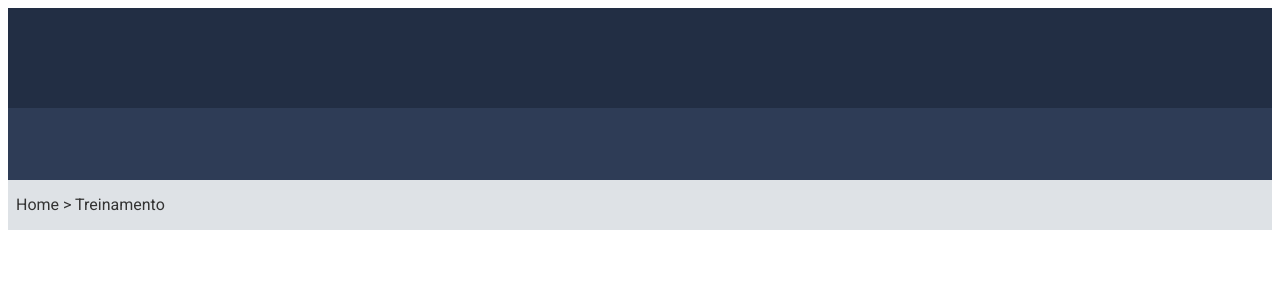
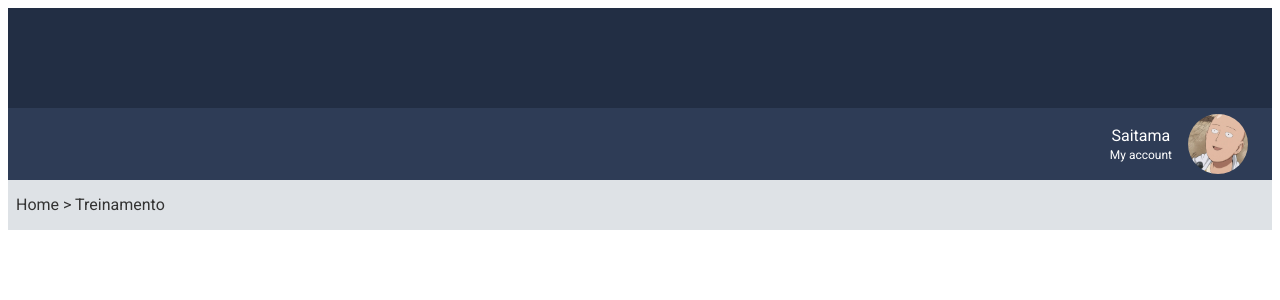
Before and after one commit to iuritb/code-it, a Vue app: page / in a window 1280 px wide. Shown: the top 300 px of the page. Built offline with nearby package versions, Linux system fonts and the light colour scheme.

Commit message:
update navbar

```diff
--- a/src/components/layout/NavBar.vue
+++ b/src/components/layout/NavBar.vue
@@ -1,18 +1,47 @@
 <template>
-  <nav class="container"></nav>
-  <!-- <nav>
-    <ul>
-      <li><a href="#">Página inicial</a></li>
-      <li><a href="#">Sobre</a></li>
-      <li><a href="#">Contato</a></li>
-    </ul>
-  </nav> -->
+  <nav class="nav">
+    <div class="nav__user">
+      <span class="nav__user-name">Saitama</span>
+      <span class="nav__user-profile">My account</span>
+    </div>
+    <img
+      src="../../assets/img/user.jpeg"
+      alt="user image profile"
+      class="nav__user-img"
+    />
+  </nav>
 </template>
 
 <style lang="scss" scoped>
-.container {
+.nav {
   background-color: #2e3c56;
   display: flex;
+  justify-content: flex-end;
+  align-items: center;
   height: 4.5rem;
+  &__user {
+    display: flex;
+    flex-direction: column;
+    margin: 1.5rem 0.5rem 1.5rem 0.5rem;
+  }
+  &__user-name {
+    color: #fff;
+    font-weight: 400;
+    font-size: 16px;
+    line-height: 22px;
+  }
+  &__user-profile {
+    color: #fff;
+    font-weight: 400;
+    font-size: 12px;
+    line-height: 16px;
+    cursor: pointer;
+  }
+  &__user-img {
+    height: 3.75rem;
+    width: 3.75rem;
+    border-radius: 6.25rem;
+    margin: 1.5rem 1.5rem 1.5rem 0.5rem;
+  }
 }
 </style>
```
